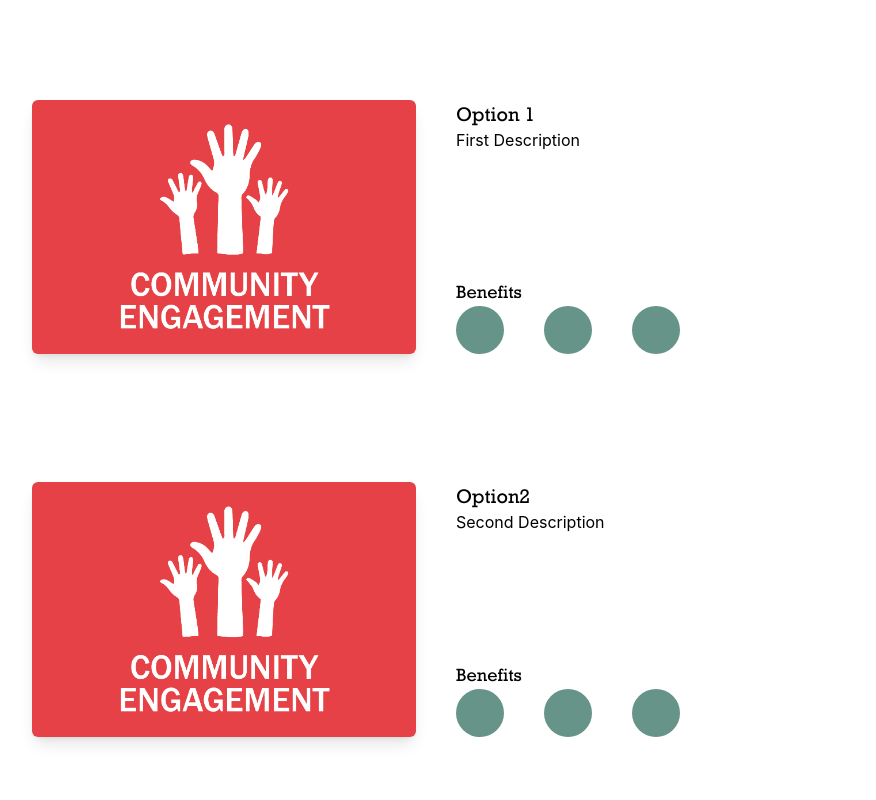
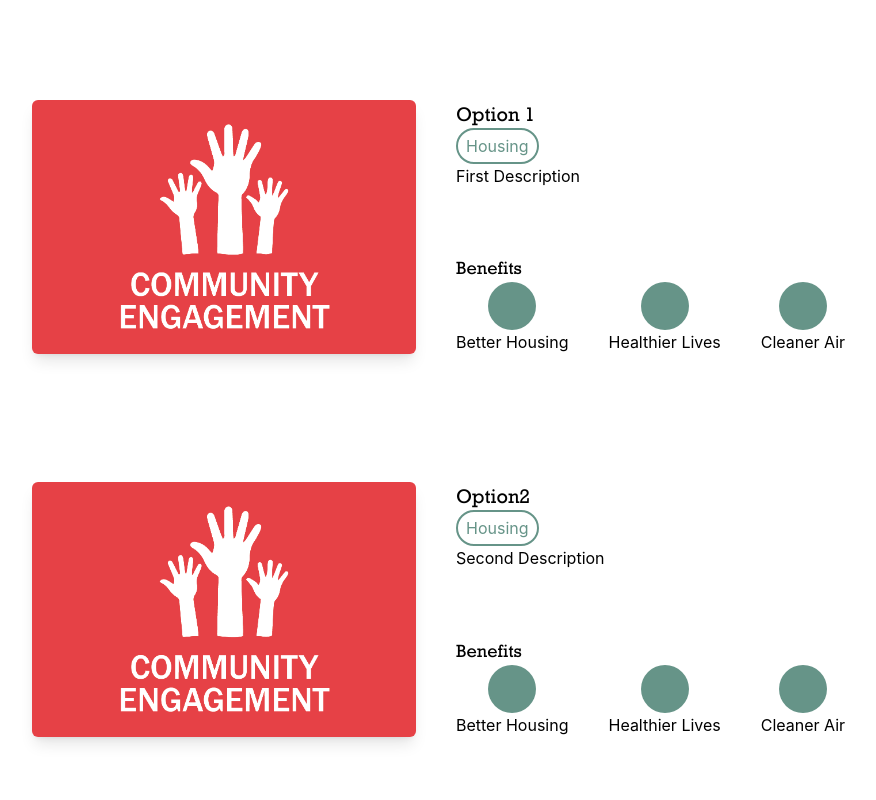
Before and after one commit to Cwoodard2/umsl-professor-web, a React (Create React App) app: page /CommunityEngagement in a window 1280 px wide. Shown: the part 860-1660 px from the top of the page, without its empty margins (32-908 px from the left). Built offline with nearby package versions, Linux system fonts and the light colour scheme.

Commit message:
Adding more components to  improve community Engagement

```diff
--- /dev/null
+++ b/src/components/BenefitsCircle.tsx
@@ -0,0 +1,12 @@
+import React from "react";
+
+const BenefitsCircle = (props: any) => {
+    return (
+        <div className="flex flex-col justify-center items-center">
+            <div className="rounded-full w-12 h-12 bg-webGreen"></div>
+            <h3>{props.benefit}</h3>
+        </div>
+    );
+};
+
+export default BenefitsCircle;
--- a/src/components/ComEngage.tsx
+++ b/src/components/ComEngage.tsx
@@ -1,4 +1,6 @@
 import React from "react";
+import ComEngageChip from "./ComEngageChip";
+import BenefitsCircle from "./BenefitsCircle";
 import communityImage from '../images/communityengagement.png';
 
 const ComEngage = (props: any) => {
@@ -8,14 +10,17 @@ const ComEngage = (props: any) => {
             <div className="flex flex-col justify-between">
                 <div>
                     <h3 className="rockwell text-xl">{props.title}</h3>
+                    <div>
+                        <ComEngageChip name="Housing"/>
+                    </div>
                     <p>{props.description}</p>
                 </div>
                 <div>
                     <h4 className="rockwell text-lg">Benefits</h4>
                     <div className="flex flex-row gap-10">
-                        <div className="rounded-full w-12 h-12 bg-webGreen"></div>
-                        <div className="rounded-full w-12 h-12 bg-webGreen"></div>
-                        <div className="rounded-full w-12 h-12 bg-webGreen"></div>
+                        <BenefitsCircle benefit="Better Housing"/>
+                        <BenefitsCircle benefit="Healthier Lives"/>
+                        <BenefitsCircle benefit="Cleaner Air"/>
                     </div>
                 </div>
             </div>
--- /dev/null
+++ b/src/components/ComEngageChip.tsx
@@ -0,0 +1,11 @@
+import React from "react";
+
+const ComEngageChip = (props: any) => {
+    return (
+        <>
+            <button className="border-webGreen border-2 rounded-full text-webGreen pt-1 pb-1 pl-2 pr-2">{props.name}</button>
+        </>
+    );
+};
+
+export default ComEngageChip;
```
